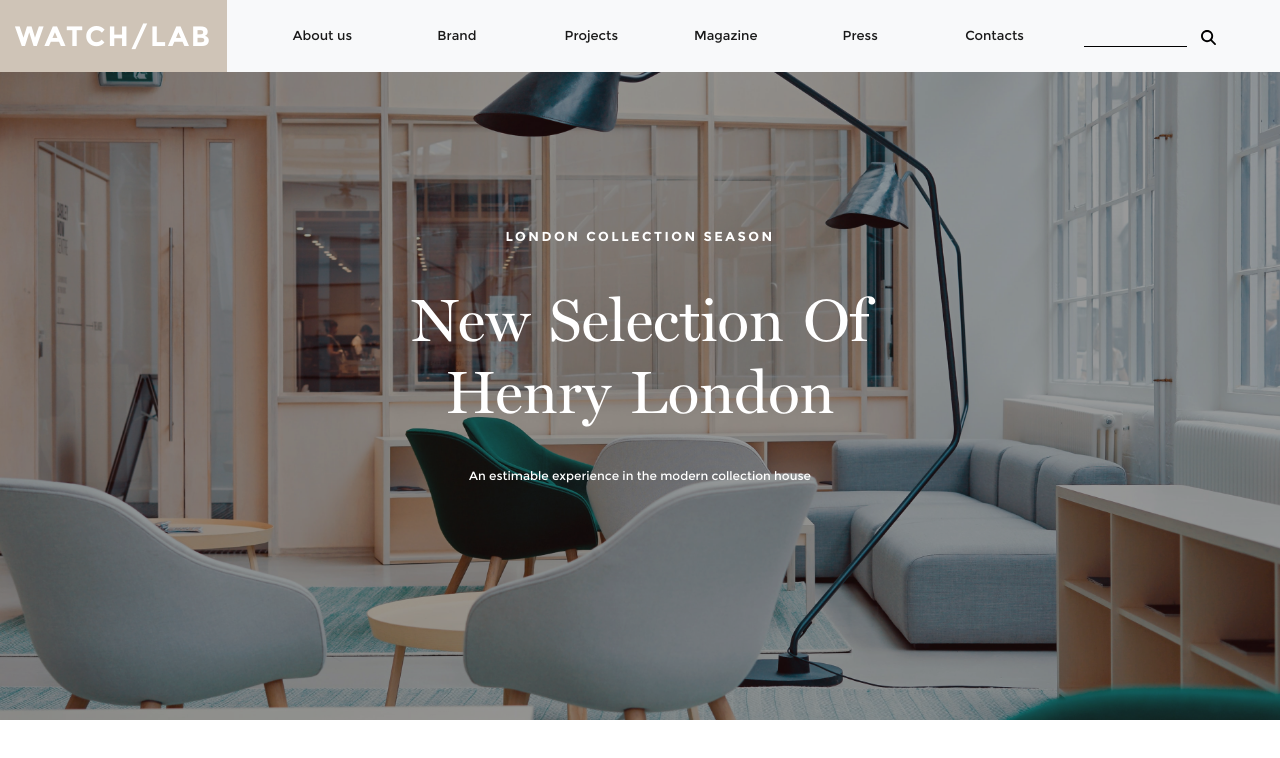
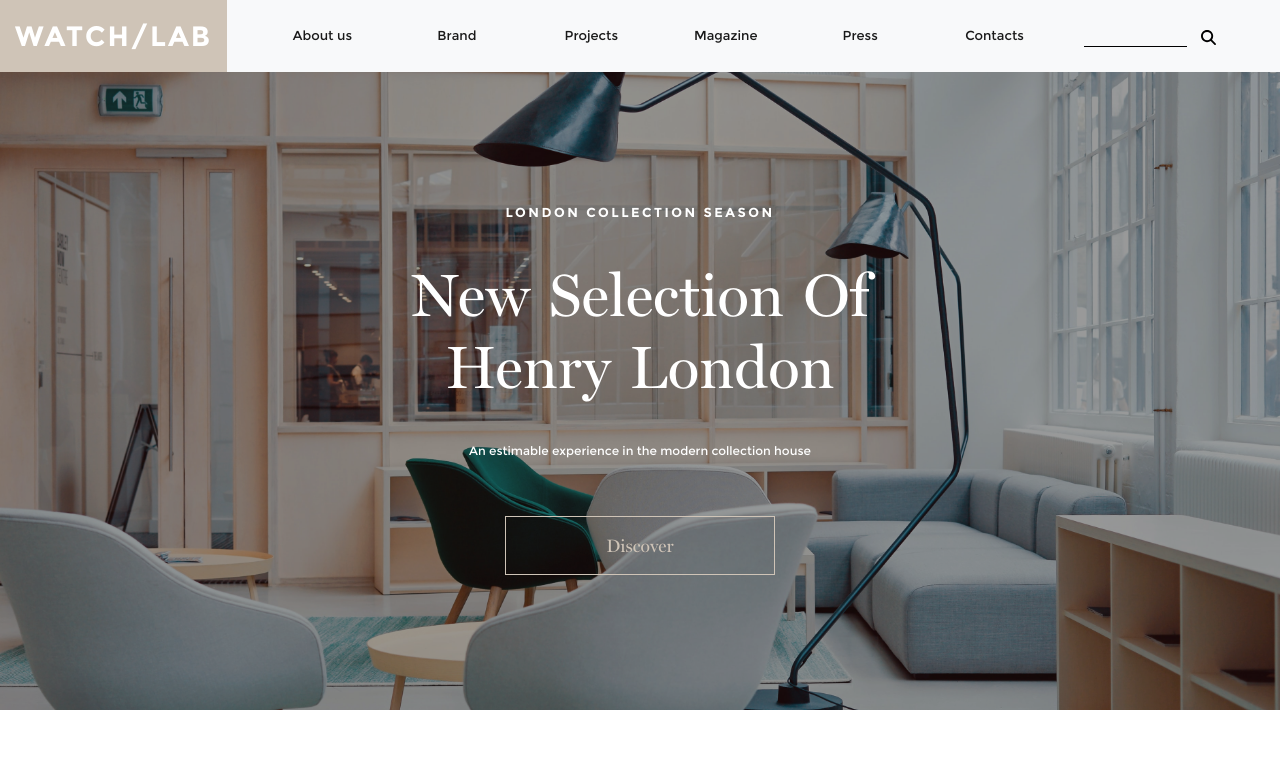
Before and after one commit to EmanuelaMocci/henry_london, a Vue app: page / in a window 1280 px wide. Shown: the top 758 px of the page. Built offline with nearby package versions, Linux system fonts and the light colour scheme.

Commit message:
Added: buttons on hero

```diff
--- a/src/components/Hero.vue
+++ b/src/components/Hero.vue
@@ -10,6 +10,7 @@
               Henry London
             </h1>
             <h5>An estimable experience in the modern collection house</h5>
+            <button>Discover</button>
           </div>
         </div>
       </div>
@@ -38,12 +39,13 @@
         background-position: center;
         background-size: cover;
         background-repeat: no-repeat;
-        height: 90vh;
+        height: 80vh;
         width: 100%;
         box-shadow: inset 0 0 0 1000px rgba(0, 0, 0, 0.4);
         display: flex;
         justify-content: center;
         align-items: center;
+        margin-top: 70px;
         .text {
           color: white;
           text-align: center;
@@ -63,6 +65,22 @@
             font-family: "Montserrat";
             font-size: 12px;
           }
+          button {
+            border: 1px solid $bg-logo;
+            color: $bg-logo;
+            background-color: transparent;
+            font-family: "Miller";
+            font-size: 18px;
+            padding: 15px 100px;
+            margin-top: 50px;
+            transition: 0.5s;
+
+            &:hover {
+              background-color: #c6b5a1;
+              border: 1px solid #c6b5a1;
+              color: white;
+            }
+          }
         }
       }
     }
```
Also changed, not shown: src/assets/logo.png (deleted).
